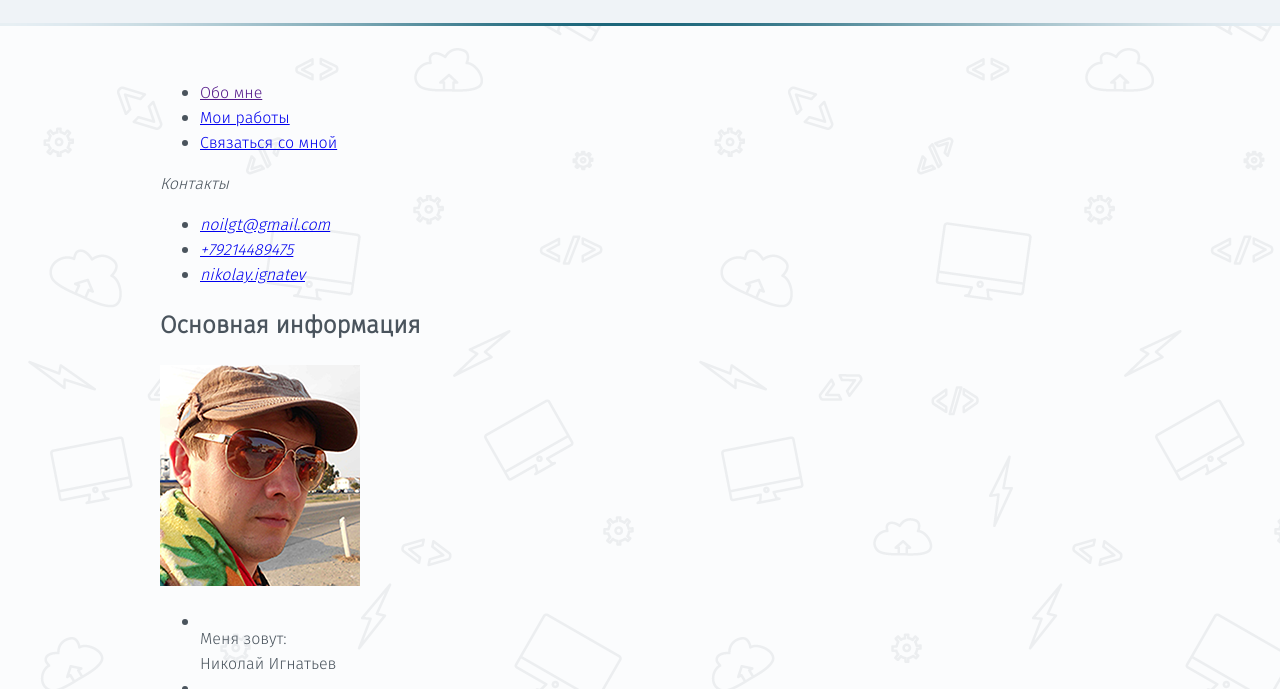
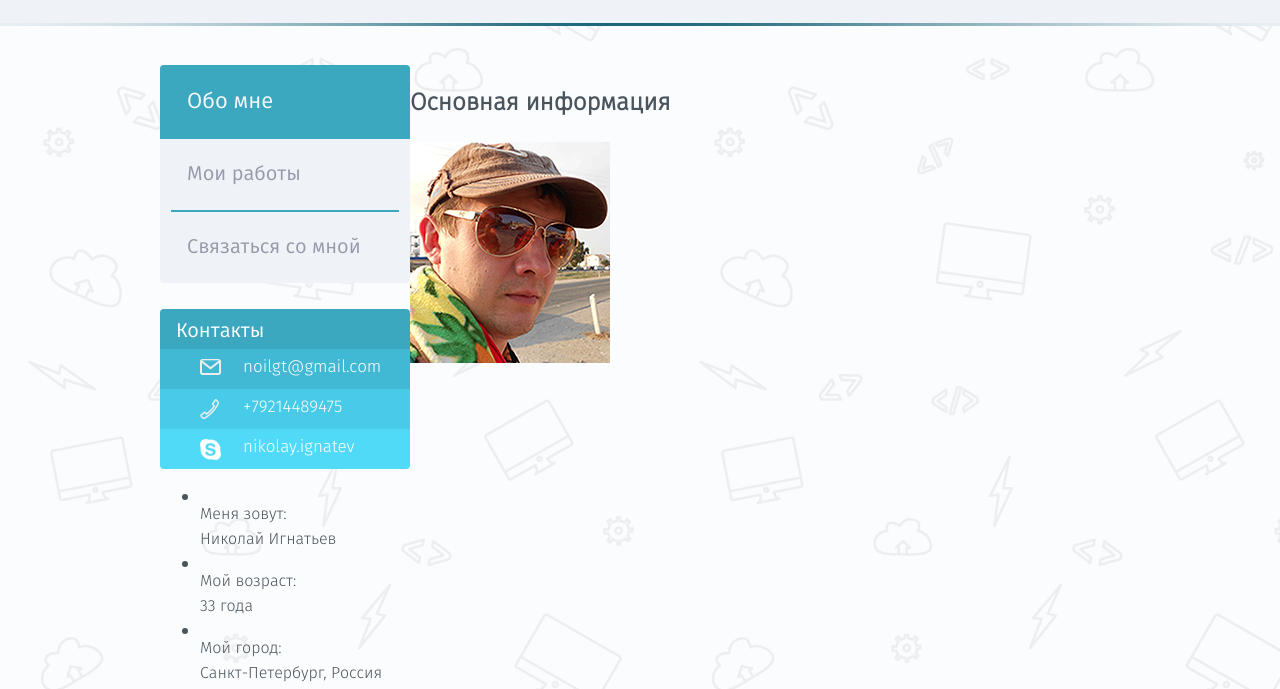
Before and after one commit to cyb3rD/LS_Portfolio, a website: page app/index.html in a window 1280 px wide. Shown: the part 93-782 px from the top of the page. Drawn offline with nearby package versions, Linux system fonts and the light colour scheme.

Commit message:
Added sidebar block (menu&contacts)

```diff
--- a/app/css/main.css
+++ b/app/css/main.css
@@ -119,10 +119,106 @@ body {
 .socials .socials-link.tw:hover {
     background-position: -119px -62px;
 }
-
-
-
-
+ /* Sidebar */
+ .sidebar {
+ 	width: 250px;
+ 	float: left;
+ }
+ /* Navigation */
+ .navigation {
+ 	overflow: hidden;
+ 	background: #eff3f7;
+ 	border-radius: 4px;
+ 	margin-bottom: 26px;
+ }
+ .navigation .navigation-list {
+ 	list-style: none;
+ 	margin: 0;
+ 	padding: 0;
+ }
+.navigation .navigation-item {
+	border-top: 2px solid #3ba8c0;
+	margin: 0 11px; /* space left-right*/
+}
+.navigation .navigation-item:first-child {
+	border-top: none;
+}
+.navigation .navigation-item.current {
+	background: #3ba8c0;
+	margin: 0;
+	border-bottom: none;
+	padding-left: 11px;
+	margin-bottom: -2px; /*Hide bottom border of the current menu item*/
+}
+.navigation .navigation-item.current .navigation-link {
+	color: #f9fafb;
+	font-size: 22px;
+}
+.navigation .navigation-link {
+	font-family: 'fira_sansbook';
+	display: block;
+	font-size: 20px;
+	text-decoration: none;
+	color: #959aa8;
+	margin-left: 16px;
+	padding: 20px 0px;
+}
+.navigation .navigation-link:hover {
+	color: #3ba8c0;
+}
+/* Contacts Block */
+.contacts {
+	overflow: hidden;
+	width: 250px;
+	float: left;
+	border-radius: 4px;
+}
+.contacts-header {
+	height: 40px;
+	background-color: #3ba8c0;
+	color: white;
+}
+.contacts-header .header-inner-text {
+	font-family: 'fira_sansbook';
+	font-style: normal;
+	display: block;
+	font-size: 20px;
+	margin-left: 16px;
+	line-height: 45px;
+}
+.contacts .contacts-list {
+	margin: 0;
+	padding: 0;
+}
+.contacts .contacts-link {
+	text-decoration: none;
+	font-style: normal;
+	font-size: 17px;
+	color: white;
+}
+.contacts .contacts-link:hover {
+	text-decoration: underline;
+}
+.contacts-item {
+	height: 35px;
+	padding-left: 83px;
+	padding-top: 5px;
+}
+.contacts-item.contacts-item-mail {
+	background: #41b9d4 url('../img/mail.png') no-repeat;
+	background-position: 40px 10px;
+}
+.contacts-item.contacts-item-phone {
+	background: #48cbe8 url('../img/phone.png') no-repeat;
+	background-position: 40px 10px;
+}
+.contacts-item.contacts-item-skype {
+	background: #51daf8 url('../img/skype.png') no-repeat;
+	background-position: 40px 10px;
+}
+.contacts .contacts-text {
+	line-height: 45px;
+}
 /* FOOTER */
 .page-footer {
 	min-width: 970px;
```
Also changed, not shown: app/index.html (+5 -1 lines), app/img/mail.png (added), app/img/phone.png (added), app/img/skype.png (added).
